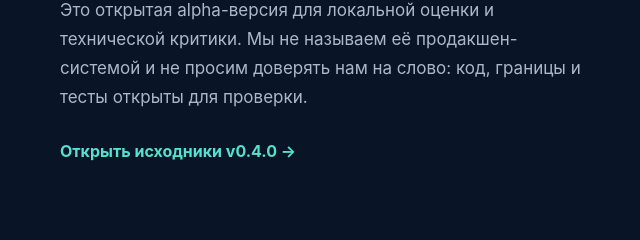
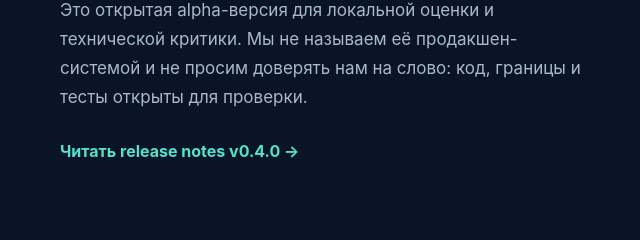
Before and after one commit to crystalstrategysup-prog/agent-os-site, a plain HTML site: page index.html in a window 1280 px wide. Shown: the part 1459-1699 px from the top of the page, 0-640 px from the left. Drawn offline with Linux system fonts and the light colour scheme.

Commit message:
Link AgentOS 0.4 release notes

```diff
--- a/index.html
+++ b/index.html
@@ -51,8 +51,8 @@
           <p>Это открытая alpha-версия для локальной оценки и технической
             критики. Мы не называем её продакшен-системой и не просим доверять нам
             на слово: код, границы и тесты открыты для проверки.</p>
-          <a class="text-link" href="https://github.com/crystalstrategysup-prog/agent-os/tree/v0.4.0">
-            Открыть исходники v0.4.0 →
+          <a class="text-link" href="https://github.com/crystalstrategysup-prog/agent-os/releases/tag/v0.4.0">
+            Читать release notes v0.4.0 →
           </a>
         </div>
         <div class="release-list">
```
